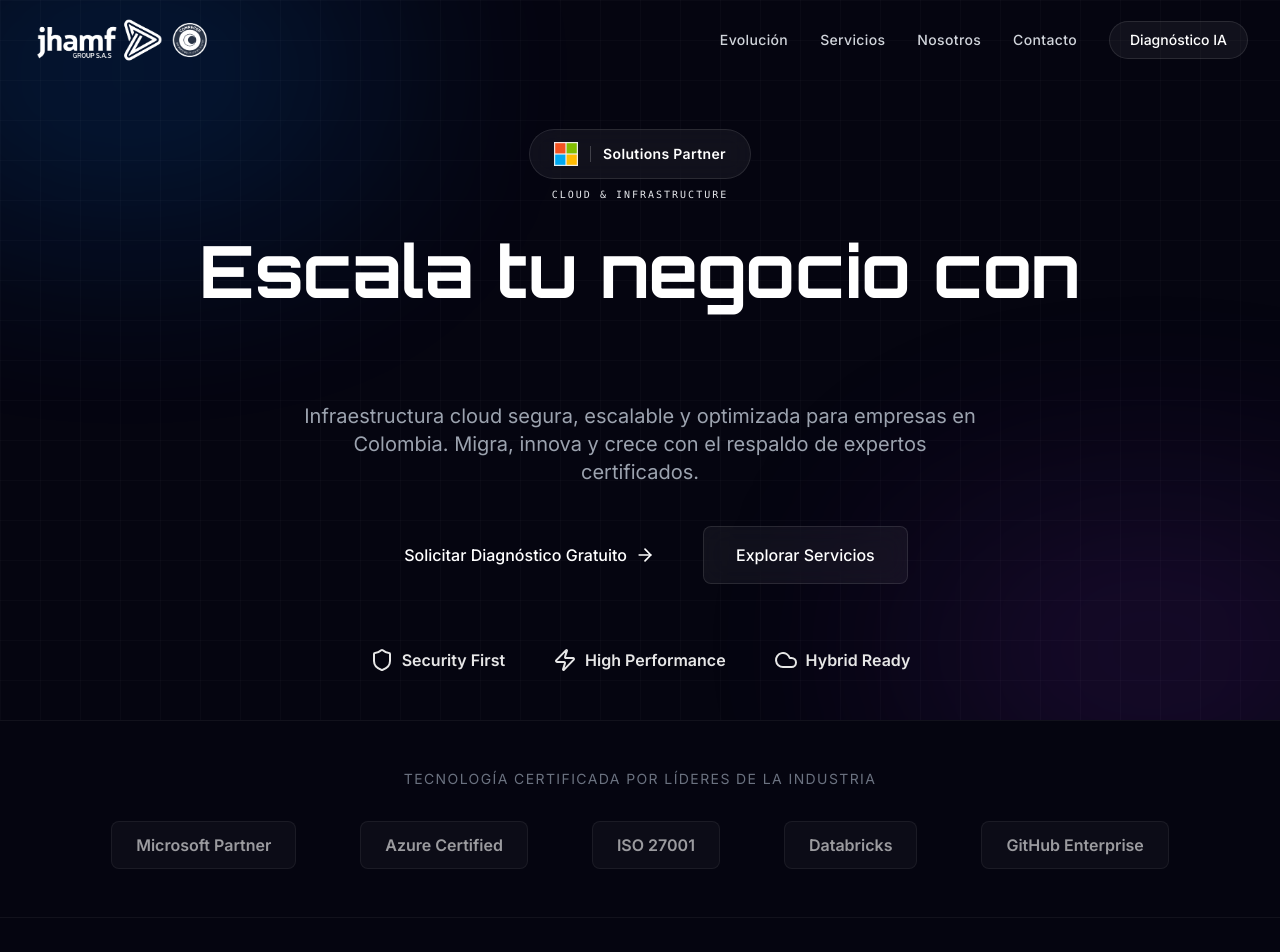
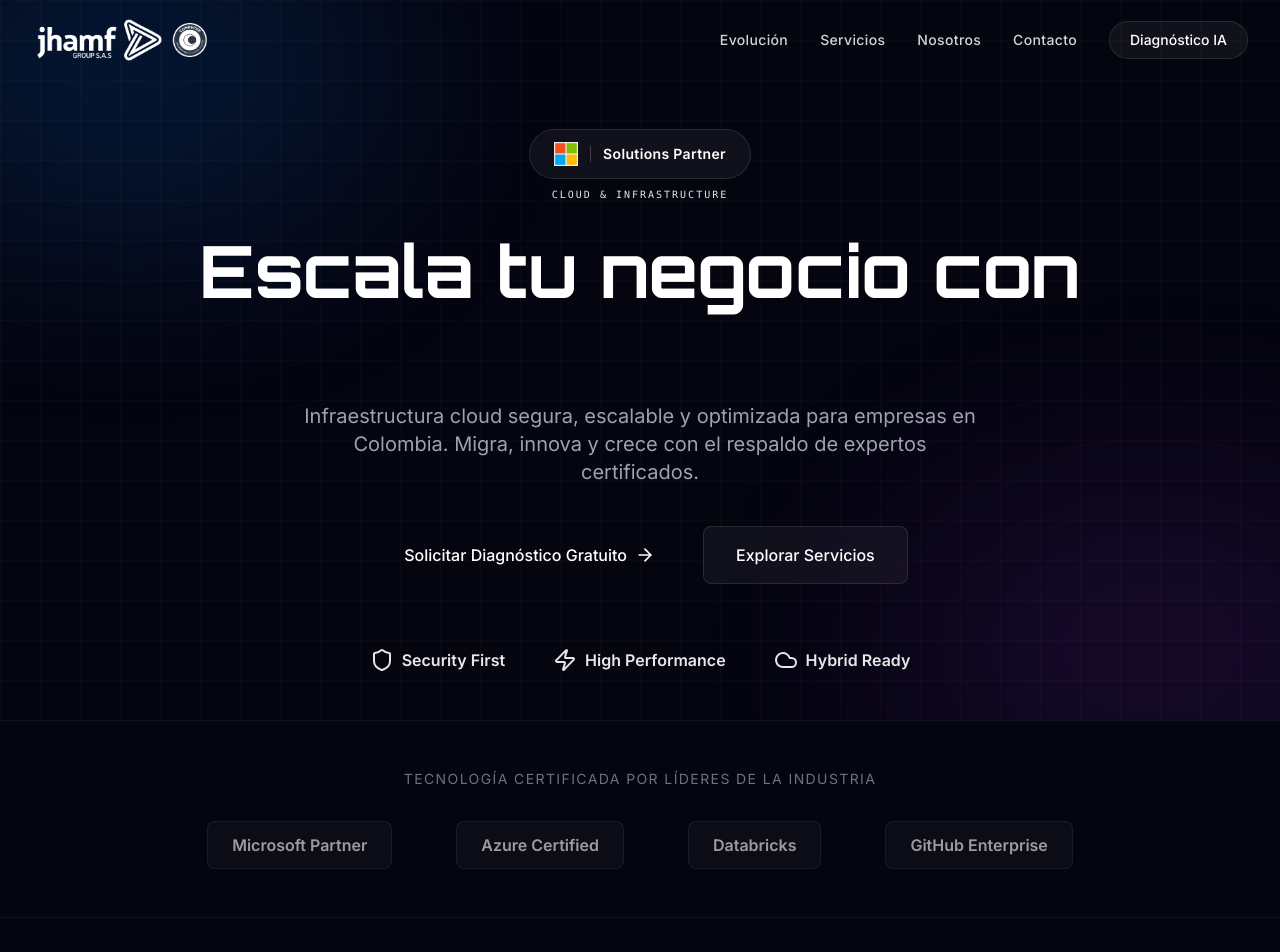
Before and after one commit to JhamfGit/jhamf-group-landing, a React (Vite) app: page /azure in a window 1280 px wide. Shown: the top 952 px of the page. Built offline with nearby package versions, Linux system fonts and the light colour scheme.

Commit message:
feat: create AzureTrust component to showcase industry certifications.

```diff
--- a/src/components/sections/azure/AzureTrust.tsx
+++ b/src/components/sections/azure/AzureTrust.tsx
@@ -18,7 +18,7 @@
                 <div className="flex flex-wrap justify-center gap-8 md:gap-16">
                     <LogoPlaceholder text="Microsoft Partner" />
                     <LogoPlaceholder text="Azure Certified" />
-                    <LogoPlaceholder text="ISO 27001" />
+
                     <LogoPlaceholder text="Databricks" />
                     <LogoPlaceholder text="GitHub Enterprise" />
                 </div>
```
